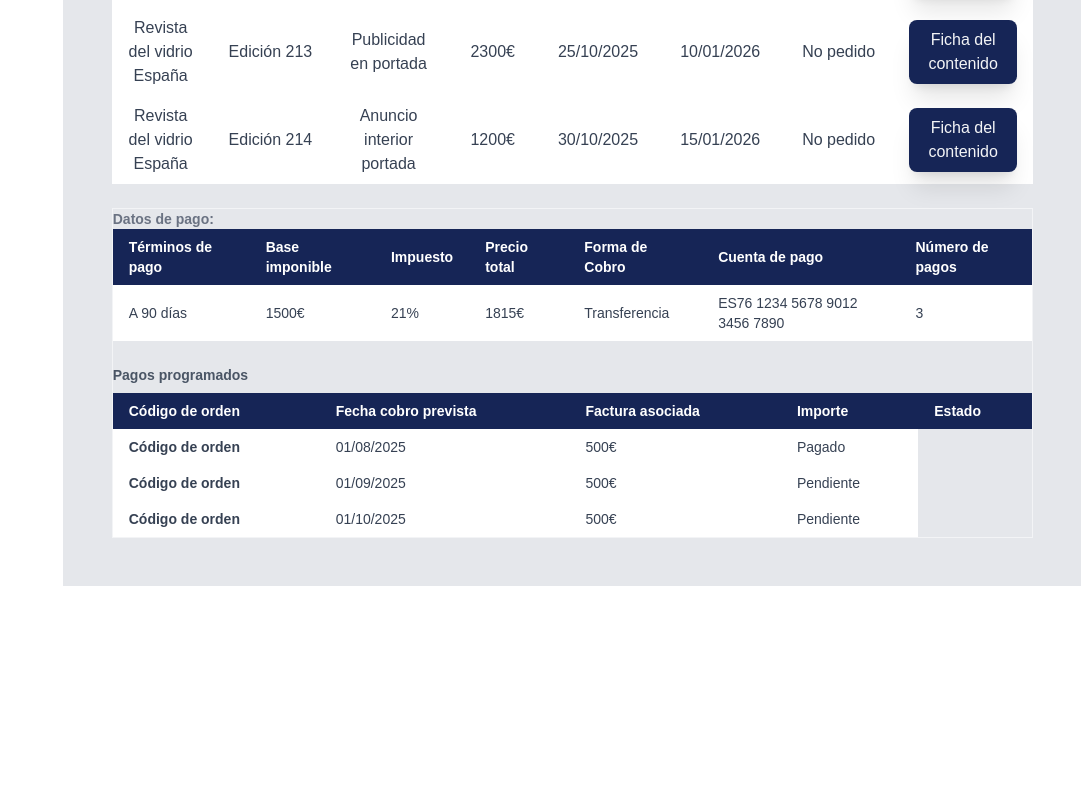
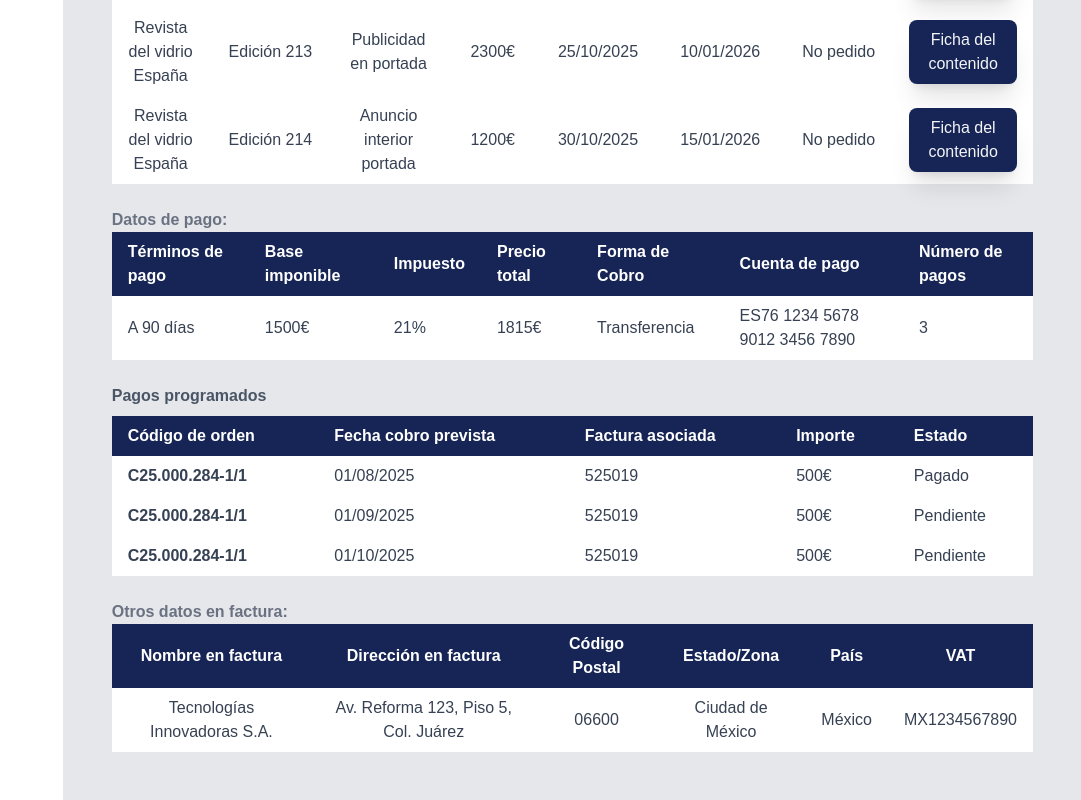
Before and after one commit to frankgimeno3/fichajesp3, a Next.js app: page /dashboard/seguimientos/campanas/resumen in a window 1280 px wide. Shown: the part 940-1740 px from the top of the page, without its empty margins (199-1280 px from the left). Before the commit the page ends 1526 px from the top, so only its background shows below. Built offline with nearby package versions, Linux system fonts and the light colour scheme; no server answers; what aws-amplify would draw is missing.

Commit message:
meto otros datos facturacion en campana

```diff
--- a/src/app/dashboard/seguimientos/campanas/resumen/page.tsx
+++ b/src/app/dashboard/seguimientos/campanas/resumen/page.tsx
@@ -7,6 +7,7 @@ import TablaDatosGenerales from './resumencomponents/TablaDatosGenerales';
 import TablaDatosFirmante from './resumencomponents/TablaDatosFirmante';
 import TablaDatosAnunciante from './resumencomponents/TablaDatosAnunciante';
 import TablaDatosGestion from './resumencomponents/TablaDatosGestion';
+import OtrosDatosEnFacturaProps from './resumencomponents/OtrosDatosEnFactura';
 
 const ResumenCampana: FC = () => {
     const [isDatosContactoShown, setIsDatosContactoShown] = useState(false)
@@ -74,10 +75,11 @@ const ResumenCampana: FC = () => {
                 <p className="font-bold text-gray-500 mt-6">Contenido en campaña:</p>
                     <TablaContenidoCampaña />
 
-                    <div className="flex flex-col text-sm border border-gray-100 mt-6">
-                        <p className="font-bold text-gray-500">Datos de pago:</p>
+                        <p className="font-bold text-gray-500 mt-6">Datos de pago:</p>
                         <TablaDatosPago />
-                    </div>
+                                                <p className="font-bold text-gray-500 mt-6">Otros datos en factura:</p>
+                                                <OtrosDatosEnFacturaProps/>
+
         </div>
     );
 };
--- /dev/null
+++ b/src/app/dashboard/seguimientos/campanas/resumen/resumencomponents/OtrosDatosEnFactura.tsx
@@ -0,0 +1,49 @@
+import React, { FC } from 'react';
+
+interface ContenidoFactura {
+  nombreCompletoEmpresaEnFactura: string;
+  direccionEnFactura: string;
+  codigoPostal: string;
+  estadoZona: string;
+  Pais: string;
+  vat: string;
+}
+
+// Datos mock
+const datosTabla: ContenidoFactura = {
+  nombreCompletoEmpresaEnFactura: 'Tecnologías Innovadoras S.A.',
+  direccionEnFactura: 'Av. Reforma 123, Piso 5, Col. Juárez',
+  codigoPostal: '06600',
+  estadoZona: 'Ciudad de México',
+  Pais: 'México',
+  vat: 'MX1234567890'
+};
+
+const OtrosDatosEnFacturaProps: FC = () => {
+  return (
+    <table className="table-auto border-collapse text-center w-full">
+      <thead>
+        <tr className="bg-blue-950 text-white">
+          <th className="px-4 py-2">Nombre en factura</th>
+          <th className="px-4 py-2">Dirección en factura</th>
+          <th className="px-4 py-2">Código Postal</th>
+          <th className="px-4 py-2">Estado/Zona</th>
+          <th className="px-4 py-2">País</th>
+          <th className="px-4 py-2">VAT</th>
+        </tr>
+      </thead>
+      <tbody>
+        <tr className="bg-white text-gray-700">
+          <td className="px-4 py-2">{datosTabla.nombreCompletoEmpresaEnFactura}</td>
+          <td className="px-4 py-2">{datosTabla.direccionEnFactura}</td>
+          <td className="px-4 py-2">{datosTabla.codigoPostal}</td>
+          <td className="px-4 py-2">{datosTabla.estadoZona}</td>
+          <td className="px-4 py-2">{datosTabla.Pais}</td>
+          <td className="px-4 py-2">{datosTabla.vat}</td>
+        </tr>
+      </tbody>
+    </table>
+  );
+};
+
+export default OtrosDatosEnFacturaProps;
--- a/src/app/dashboard/seguimientos/campanas/resumen/resumencomponents/TablaDatosCobro.tsx
+++ b/src/app/dashboard/seguimientos/campanas/resumen/resumencomponents/TablaDatosCobro.tsx
@@ -1,15 +1,17 @@
 import React, { FC } from 'react';
 
 interface Pago {
+  codigoOrden:string;
+  facturaAsociada:string;
   fecha: string;
   importe: string;
   estado: string;
 }
 
 const datosPagos: Pago[] = [
-  { fecha: '01/08/2025', importe: '500€', estado: 'Pagado' },
-  { fecha: '01/09/2025', importe: '500€', estado: 'Pendiente' },
-  { fecha: '01/10/2025', importe: '500€', estado: 'Pendiente' },
+  { codigoOrden:'C25.000.284-1/1', facturaAsociada:'525019', fecha: '01/08/2025', importe: '500€', estado: 'Pagado' },
+  { codigoOrden:'C25.000.284-1/1', facturaAsociada:'525019', fecha: '01/09/2025', importe: '500€', estado: 'Pendiente' },
+  { codigoOrden:'C25.000.284-1/1', facturaAsociada:'525019', fecha: '01/10/2025', importe: '500€', estado: 'Pendiente' },
 ];
 
 const TablaDatosPago: FC = () => {
@@ -57,8 +59,9 @@ const TablaDatosPago: FC = () => {
           <tbody>
             {datosPagos.map((pago, index) => (
           <tr key={index} className="bg-white text-gray-700">
-                <th className="px-4 py-2">Código de orden</th>
+                <th className="px-4 py-2">{pago.codigoOrden}</th>
                 <td className="px-4 py-2">{pago.fecha}</td>
+                <td className="px-4 py-2">{pago.facturaAsociada}</td>
                 <td className="px-4 py-2">{pago.importe}</td>
                 <td className="px-4 py-2">{pago.estado}</td>
               </tr>
```
